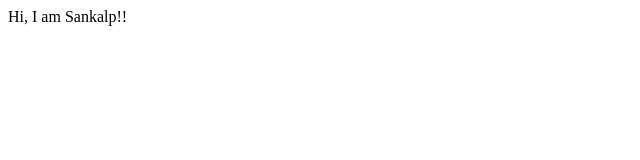
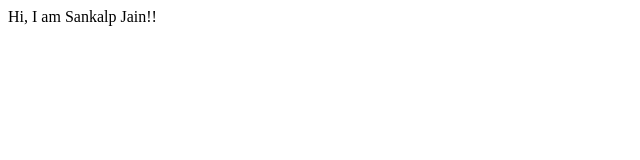
Before and after one commit to sankalpj95/sankalpjain-portfolio, a plain HTML site: page index.html in a window 1280 px wide. Shown: the full height of the page, 0-640 px from the left. Drawn offline with Linux system fonts and the light colour scheme.

Commit message:
Update index.html
style: added data

```diff
--- a/index.html
+++ b/index.html
@@ -6,6 +6,6 @@
     <title>Portfolio</title>
 </head>
 <body color="red">
-    Hi, I am Sankalp!!
+    Hi, I am Sankalp Jain!!
 </body>
 </html>
```
